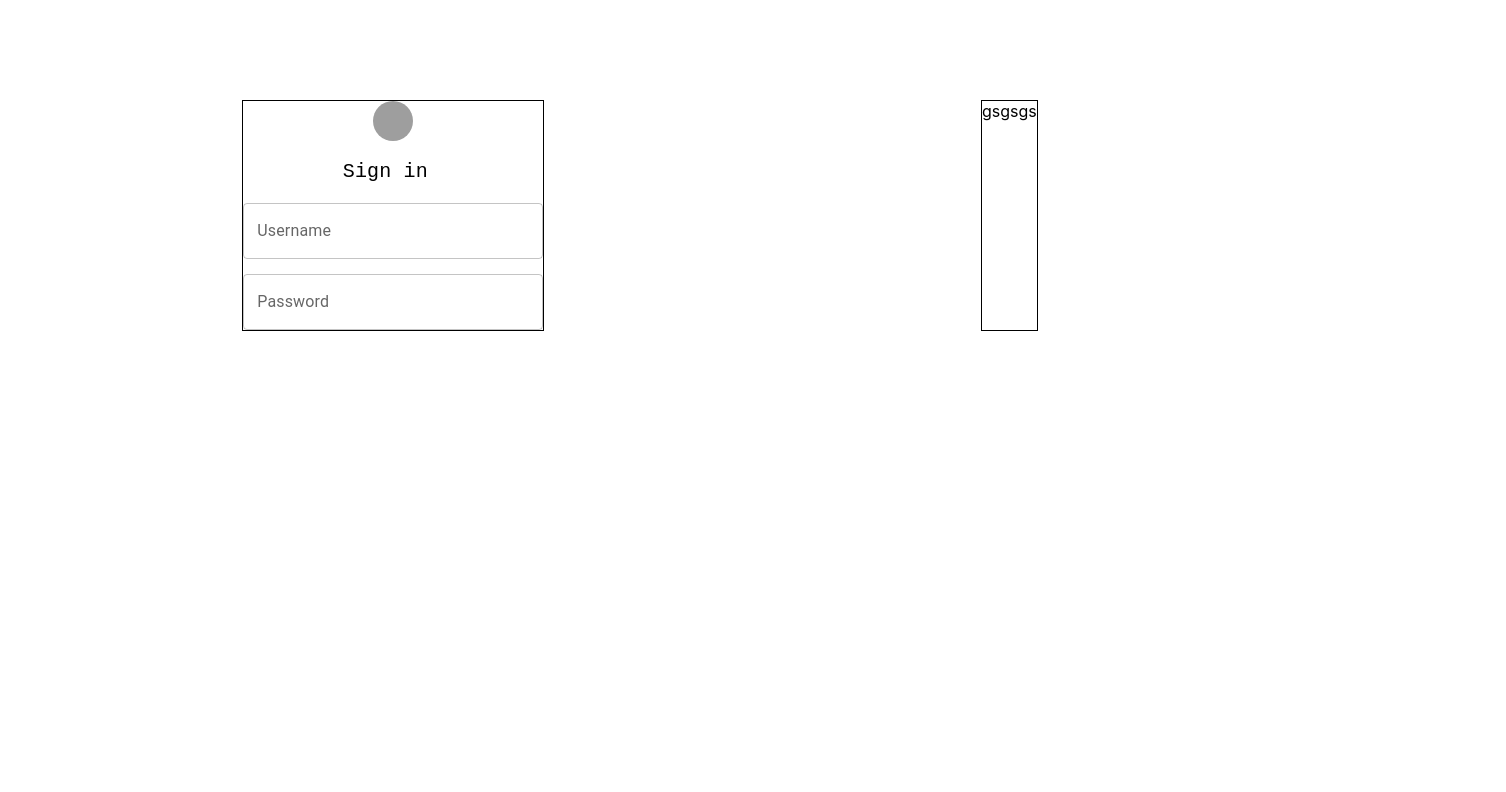
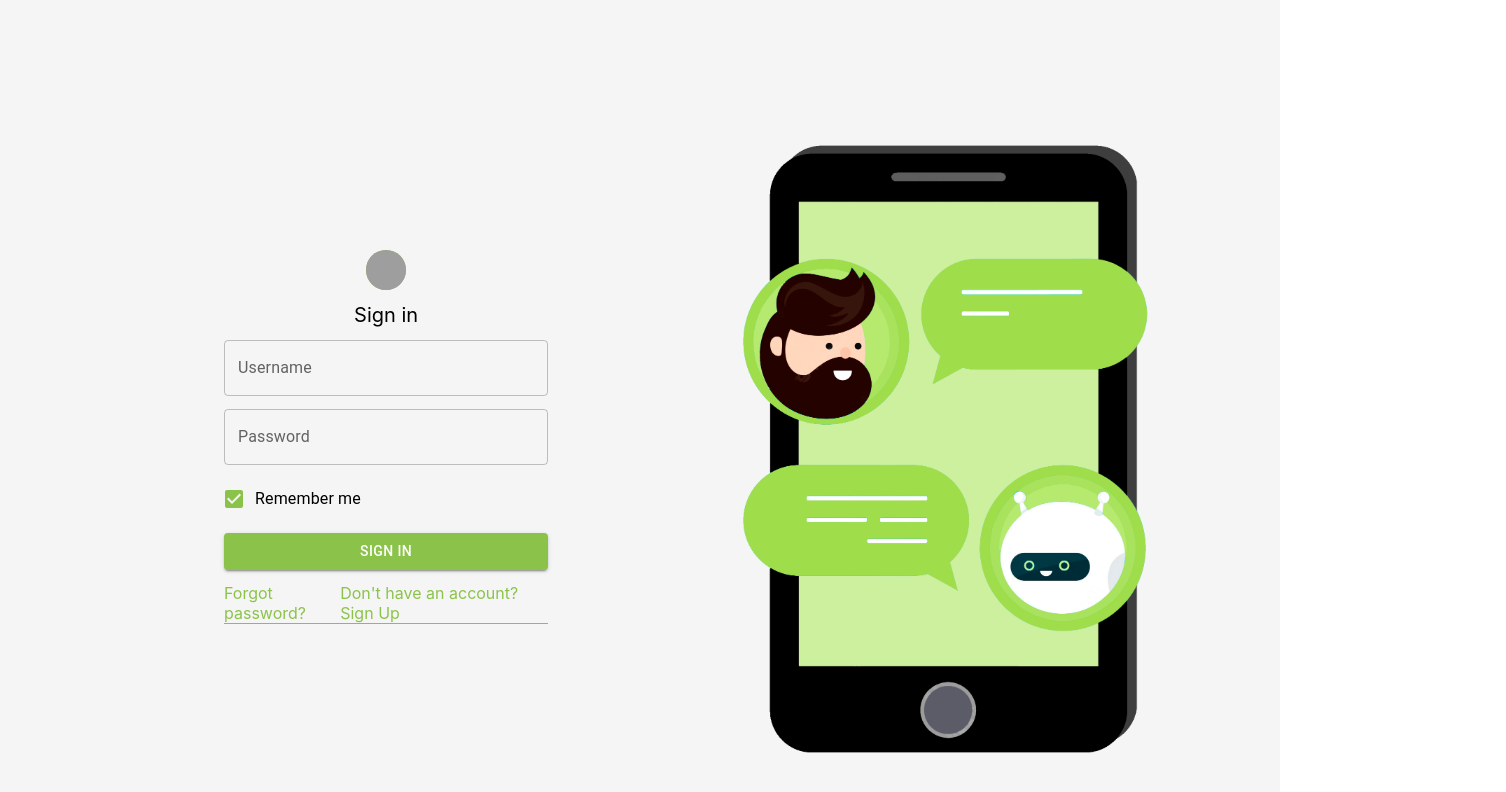
Before and after one commit to stryukovsky/MIETWeekHack2022, a React (Create React App) app in the folder frontend/: page / in a window 1280 px wide. Shown: the top 792 px of the page, 1506 px wide, since content can reach past the window. Built offline with nearby package versions, Linux system fonts and the light colour scheme; grey boxes are pictures that could not be loaded.

Commit message:
feat: authPage, chart buttons, restyle

```diff
--- a/frontend/package.json
+++ b/frontend/package.json
@@ -1,6 +1,6 @@
 {
   "name": "frontend",
-  "homepage": "http://localhost:3000/app",
+  "homepage": "http://localhost:3000",
   "version": "0.1.0",
   "private": true,
   "dependencies": {
--- a/frontend/src/Components/CallChart/CallChart.jsx
+++ b/frontend/src/Components/CallChart/CallChart.jsx
@@ -68,17 +68,17 @@ export default function CallChart() {
             {
                 label: 'Всего',
                 data: apiData.map((item) => item.failed + item.successful),
-                backgroundColor: 'rgba(255, 99, 132, 0.5)',
+                backgroundColor: 'rgba(53, 162, 235, 0.5)',
             },
             {
                 label: 'Успешные',
                 data: apiData.map((item) => item.successful),
-                backgroundColor: 'rgba(53, 162, 235, 0.5)',
+                backgroundColor: 'rgba(178, 220, 88, 0.5)',
             },
             {
                 label: 'Не успешные',
                 data: apiData.map((item) => item.failed),
-                backgroundColor: 'rgba(178, 220, 88, 0.5)',
+                backgroundColor: 'rgba(255, 99, 132, 0.5)',
             }
         ],
     }
--- a/frontend/src/Components/Layout/Layout.jsx
+++ b/frontend/src/Components/Layout/Layout.jsx
@@ -2,6 +2,7 @@ import React from "react";
 import {Outlet} from 'react-router'
 import ResponsiveAppBar from "../ResponsiveAppBar/ResponsiveAppBar";
 import Container from "@mui/material/Container";
+
 
 
 const Layout = () => {
--- a/frontend/src/Components/ResponsiveAppBar/ResponsiveAppBar.jsx
+++ b/frontend/src/Components/ResponsiveAppBar/ResponsiveAppBar.jsx
@@ -14,11 +14,21 @@ import MenuItem from '@mui/material/MenuItem';
 import AdbIcon from '@mui/icons-material/Adb';
 import logo from '../../assets/img/logo.svg'
 import {NavLink} from "react-router-dom";
-import {deepPurple} from "@mui/material/colors";
+import {deepPurple, lightGreen} from "@mui/material/colors";
+import {createTheme, ThemeProvider} from "@mui/material/styles";
 
 
 const pages = ['Статистика', 'Логи'];
 const settings = ['Profile', 'Logout'];
+
+const innerTheme = createTheme({
+    palette: {
+        primary: {
+            main: lightGreen[500],
+        },
+
+    },
+});
 
 function ResponsiveAppBar() {
     const [anchorElNav, setAnchorElNav] = React.useState(null);
@@ -40,17 +50,18 @@ function ResponsiveAppBar() {
     };
 
     return (
+        <ThemeProvider theme={innerTheme}>
         <AppBar position="static" sx={{bgcolor: 'transparent'}}>
             <Container maxWidth="xl">
-                <Toolbar disableGutters sx={{
+                <Toolbar color="primary" disableGutters sx={{
                     p: 1
                 }}>
                     {/*<AdbIcon sx={{ display: { xs: 'none', md: 'flex' }, mr: 1 }} />*/}
                     <Typography
+                        color="primary"
                         variant="h6"
                         noWrap
-                        component="a"
-                        href="/app"
+                        component="p"
                         sx={{
                             mr: 2,
                             display: { xs: 'none', md: 'flex' },
@@ -64,18 +75,20 @@ function ResponsiveAppBar() {
                         <img src={logo} alt={"logo-img"}/>
                     </Typography>
 
-                    <Box sx={{ flexGrow: 1, display: { xs: 'flex', md: 'none' } }}>
+                    <Box color="primary" sx={{ flexGrow: 1, display: { xs: 'flex', md: 'none' } }}>
                         <IconButton
+                            color="primary"
                             size="large"
                             aria-label="account of current user"
                             aria-controls="menu-appbar"
                             aria-haspopup="true"
                             onClick={handleOpenNavMenu}
-                            color="inherit"
+
                         >
                             <MenuIcon />
                         </IconButton>
                         <Menu
+                            color="primary"
                             id="menu-appbar"
                             anchorEl={anchorElNav}
                             anchorOrigin={{
@@ -93,12 +106,26 @@ function ResponsiveAppBar() {
                                 display: { xs: 'block', md: 'none' },
                             }}
                         >
-                            {pages.map((page) => (
-
-                                <MenuItem key={page} onClick={handleCloseNavMenu}>
-                                    <Typography textAlign="center">{page}</Typography>
-                                </MenuItem>
-                            ))}
+                            <NavLink to="app/stats" className="navLink">
+                                <Button
+                                    color="primary"
+                                    key={pages[0]}
+                                    onClick={handleCloseNavMenu}
+                                    sx={{ my:2, color: 'black', display: 'block', fontSize:'15px'}}
+                                >
+                                    {pages[0]}
+                                </Button>
+                            </NavLink>
+                            <NavLink to="app/logs" className="navLink">
+                                <Button
+                                    color="primary"
+                                    key={pages[1]}
+                                    onClick={handleCloseNavMenu}
+                                    sx={{ my: 2, color: 'black', display: 'block', fontSize:'15px'}}
+                                >
+                                    {pages[1]}
+                                </Button>
+                            </NavLink>
                         </Menu>
                     </Box>
                     <AdbIcon sx={{ display: { xs: 'flex', md: 'none' }, mr: 1 }} />
@@ -123,18 +150,20 @@ function ResponsiveAppBar() {
                     <Box sx={{ flexGrow: 1, display: { xs: 'none', md: 'flex' } }}>
                         <NavLink to="app/stats" className="navLink">
                             <Button
+                                color="primary"
                                 key={pages[0]}
                                 onClick={handleCloseNavMenu}
-                                sx={{ my: 2, color: 'black', display: 'block', fontSize:'15px'}}
+                                sx={{ my: 2, color: 'black', display: 'block', fontSize:'17px'}}
                             >
                                 {pages[0]}
                             </Button>
                         </NavLink>
                         <NavLink to="app/logs" className="navLink">
                             <Button
+                                color="primary"
                                 key={pages[1]}
                                 onClick={handleCloseNavMenu}
-                                sx={{ my: 2, color: 'black', display: 'block', fontSize:'15px'}}
+                                sx={{ my: 2, color: 'black', display: 'block', fontSize:'17px'}}
                             >
                                 {pages[1]}
                             </Button>
@@ -142,12 +171,13 @@ function ResponsiveAppBar() {
                     </Box>
 
                     <Box sx={{ flexGrow: 0 }}>
-                        <Tooltip title="Open settings">
+                        <Tooltip color="primary" title="Open settings">
                             <IconButton onClick={handleOpenUserMenu} sx={{ p: 0 }}>
-                                <Avatar alt="F" sx={{ bgcolor: deepPurple[700] }} src="/static/images/avatar/2.jpg" />
+                                <Avatar alt="C" sx={{ bgcolor: lightGreen[400] }} src="/static/images/avatar/2.jpg" />
                             </IconButton>
                         </Tooltip>
                         <Menu
+                            color="primary"
                             sx={{ mt: '45px' }}
                             id="menu-appbar"
                             anchorEl={anchorElUser}
@@ -164,7 +194,7 @@ function ResponsiveAppBar() {
                             onClose={handleCloseUserMenu}
                         >
                             {<NavLink to="/" className="navLink">
-                                <MenuItem key={settings[1]} onClick={handleCloseUserMenu}>
+                                <MenuItem color="primary" key={settings[1]} onClick={handleCloseUserMenu}>
                                     <Typography textAlign="center">{settings[1]}</Typography>
                                 </MenuItem>
                             </NavLink>
@@ -174,6 +204,7 @@ function ResponsiveAppBar() {
                 </Toolbar>
             </Container>
         </AppBar>
+        </ThemeProvider>
     );
 }
 export default ResponsiveAppBar;
--- a/frontend/src/Pages/AuthPage.css
+++ b/frontend/src/Pages/AuthPage.css
@@ -1,17 +1,26 @@
+.auth-page{
+    background-color: #F5F5F5;
+
+
+}
 .auth{
     display: flex;
-    justify-content: space-around;
-    margin-top: 100px;
-
+    padding-top: 100px;
+    max-height: 1000px;
 }
 .login-form{
-    width: 300px;
+    position: relative;
+    top:150px;
+    left: 200px;
+    width: 500px;
     display: flex;
     flex-direction: column;
-    gap: 15px;
-    border: 1px solid black;
+    row-gap: 13px;
+    max-height: 400px;
 }
 .login-title{
+    font-size: 20px;
+    display: flex;
     align-self: center;
 }
 .avatar{
@@ -19,5 +28,45 @@
 }
 
 .login-gif{
-    border: 1px solid black;
+    position: relative;
+    left: 250px;
+    max-height: 1000px;
 }
+.login-gif img{
+    width: 700px;
+    height: 700px;
+}
+
+.navLink-auth{
+    color: white;
+    display: flex;
+    align-self: center;
+    text-decoration: none;
+
+}
+.forgot-pass{
+    display: flex;
+    justify-content: space-between;
+}
+.forgot-pass a{
+    color: #8BC34A;
+    text-decoration: none;
+    border-bottom: 1px solid #8BC34A;
+}
+.forgot-pass a:hover{
+    color: #6c963b;
+    border-bottom: 1px solid #6c963b;
+
+}
+.login-gif__img{
+    position: relative;
+    z-index: 1;
+
+}
+.login-gif__img-shadow{
+    position: relative;
+    bottom:712px;
+    left: 10px;
+    z-index: 0;
+    opacity: 0.75;
+}
--- a/frontend/src/Pages/AuthPage.jsx
+++ b/frontend/src/Pages/AuthPage.jsx
@@ -1,58 +1,81 @@
 import React from 'react'
 import Container from "@mui/material/Container";
-// import Box from '@mui/material/Box';
+import Box from '@mui/material/Box';
 import TextField from '@mui/material/TextField';
 import Avatar from '@mui/material/Avatar';
+import Button from '@mui/material/Button';
 import './AuthPage.css'
 import logo from "../assets/img/logo.svg";
 import Typography from "@mui/material/Typography";
+import {deepOrange} from "@mui/material/colors";
+import {NavLink} from "react-router-dom";
+import Checkbox from '@mui/material/Checkbox';
+import FormGroup from '@mui/material/FormGroup';
+import FormControlLabel from '@mui/material/FormControlLabel';
+import {responsiveFontSizes} from "@mui/material";
+import logoAuth from '../assets/img/app_image_transparent.png';
+import logoAuthShadow from '../assets/img/phone-shadow.png'
+import { createTheme, ThemeProvider } from '@mui/material/styles';
+import { lightGreen  } from '@mui/material/colors';
 
+// const label = { inputProps: { 'aria-label': 'Checkbox demo' } };
+const innerTheme = createTheme({
+    palette: {
+        primary: {
+            main: lightGreen[500],
+        },
+
+    },
+});
 
 function AuthPage() {
     return (
-        <>
-            <Container maxWidth="xl">
+        <div className="auth-page">
+            <Container maxWidth="xl" sx={{ maxHeight: '100vh' }}>
                 <div className="auth">
                     <div className="login-form">
-                        <Avatar className="avatar" src="/broken-image.jpg"/>
+                        <Avatar sx={{ bgcolor: lightGreen[500] }} className="avatar" src="/broken-image.jpg"/>
                         <div className="login-title">
-                            <Typography
-                                variant="h6"
-                                noWrap
-                                component="p"
-                                sx={{
-                                    mr: 2,
-                                    display: { xs: 'none', md: 'flex' },
-                                    fontFamily: 'monospace',
-                                    fontWeight: 400,
-                                    color: 'inherit',
-                                    textDecoration: 'none',
-                                }}
-                            >
                             Sign in
-                            </Typography>
                         </div>
+                        <ThemeProvider theme={innerTheme}>
                             <TextField
+                                color="primary"
                                 id="outlined"
                                 type="text"
                                 label="Username"
                             />
                             <TextField
+                                color="primary"
                                 id="outlined-password-input"
                                 label="Password"
                                 type="password"
                                 autoComplete="current-password"
                             />
+                        </ThemeProvider>
+
+                        <FormControlLabel control={<Checkbox theme={innerTheme} defaultChecked />} label="Remember me"/>
+                        <Button theme={innerTheme} variant="contained" href='app/app/stats'>
+                            <NavLink to="app/app/stats" className="navLink-auth">
+                            Sign in
+                            </NavLink>
+                        </Button>
+                        <div className="forgot-pass">
+                            <a href="#">Forgot password?</a>
+                            <a href="#">Don't have an account? Sign Up</a>
+
+                        </div>
+
 
                     </div>
                     <div className="login-gif">
-
-                        gsgsgs
+                        <img src={logoAuth} className="login-gif__img" alt="logo auth img"/>
+                        <img src={logoAuthShadow} className="login-gif__img-shadow" alt="logo shadow img"/>
                     </div>
                 </div>
 
             </Container>
-        </>
+        </div>
     );
 }
 
--- a/frontend/src/Pages/StatisticsPage.jsx
+++ b/frontend/src/Pages/StatisticsPage.jsx
@@ -1,13 +1,35 @@
 import React from 'react'
 import CallChart from "../Components/CallChart/CallChart";
+import Button from "@mui/material/Button";
+import ButtonGroup from '@mui/material/ButtonGroup';
+import {createTheme, ThemeProvider} from "@mui/material/styles";
+import {lightGreen} from "@mui/material/colors";
 
+const innerTheme = createTheme({
+    palette: {
+        primary: {
+            main: lightGreen[500],
+        },
+
+    },
+});
 
 function StatisticsPage() {
     return (
         <>
-            <div className="call-chart">
-                <CallChart/>
-            </div>
+            <ThemeProvider theme={innerTheme}>
+                <div className="call-chart">
+                    <CallChart/>
+                </div>
+                <div className="button-group">
+                    <ButtonGroup variant="outlined" aria-label="outlined primary button group">
+                        <Button sx={{ px: 17, fontWeight: 'bold', borderRadius: 3, border: 2}} size="large" >За год</Button>
+                        <Button sx={{ px: 17, fontWeight: 'bold', border: 2}} size="large">За квартал</Button>
+                        <Button sx={{ px: 17, fontWeight: 'bold', border: 2 }} size="large">За месяц</Button>
+                        <Button sx={{ px: 17, fontWeight: 'bold', borderRadius: 3, border: 2 }} size="large">За неделю</Button>
+                    </ButtonGroup>
+                </div>
+            </ThemeProvider>
         </>
     );
 }
```
Also changed, not shown: frontend/src/index.css (+12 -1 lines), frontend/src/assets/img/app_image_transparent.png (added), frontend/src/assets/img/phone-shadow.png (added). Lines whose indentation alone changed are shown as unchanged.
